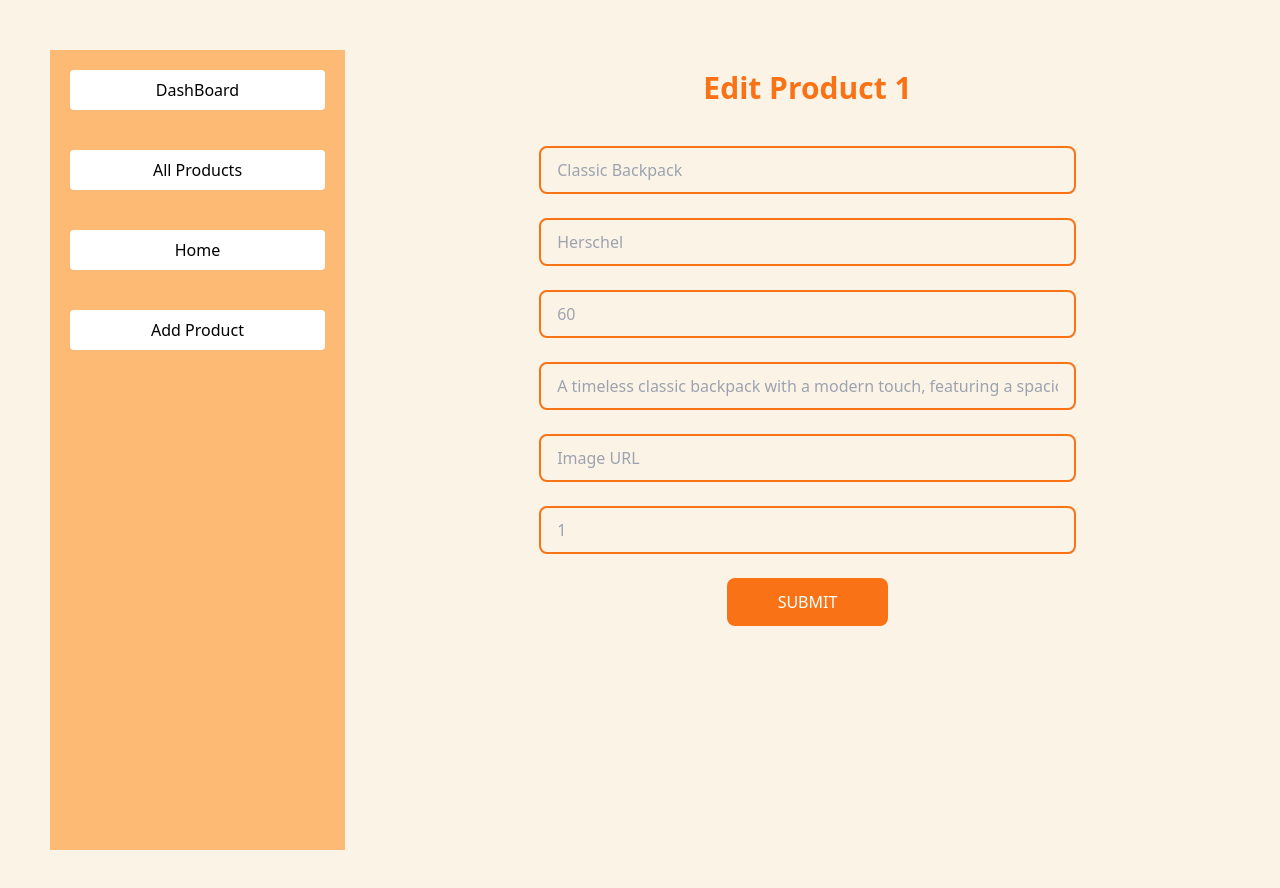
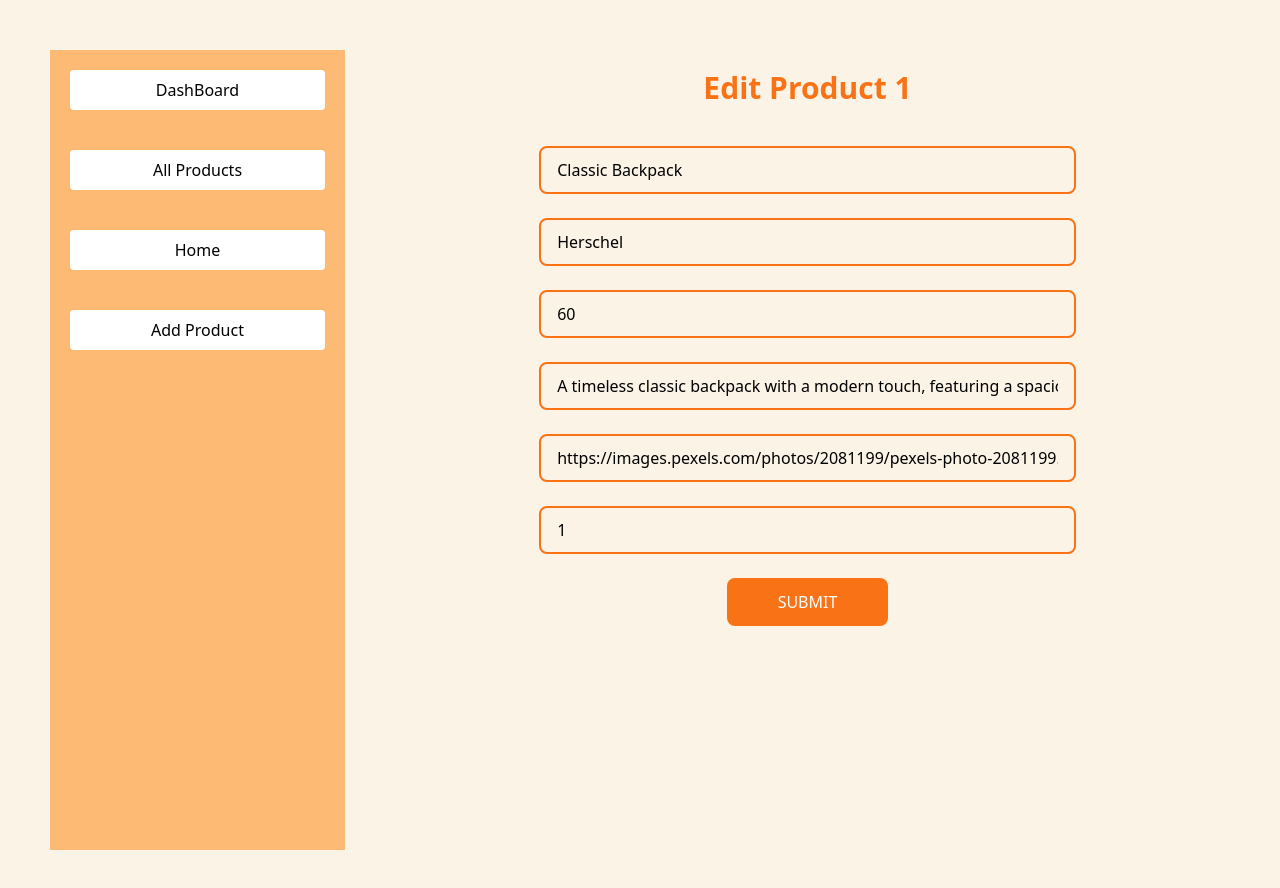
Before and after one commit to Rockrayhan/data-fetch---crud, a React (Vite) app: page /products/edit/1 in a window 1280 px wide. Shown: the top 888 px of the page. Built offline with nearby package versions, Linux system fonts and the light colour scheme; data requests are answered from the project's data file.

Commit message:
update complete

```diff
--- a/db.json
+++ b/db.json
@@ -74,19 +74,11 @@
     },
     {
       "id": "11",
-      "name": "asdasd",
+      "name": "table bag",
       "brand": "lucaku",
       "description": "asdasdsda",
       "img_url": "https://images.pexels.com/photos/1502216/pexels-photo-1502216.jpeg?auto=compress&cs=tinysrgb&w=1260&h=750&dpr=1",
       "price": "asdasd"
-    },
-    {
-      "id": "asdasd",
-      "name": "toasetas",
-      "brand": "asd",
-      "description": "asd",
-      "img_url": "asd",
-      "price": "asd"
     }
   ]
 }
--- a/src/pages/EditProduct.jsx
+++ b/src/pages/EditProduct.jsx
@@ -1,10 +1,22 @@
-import React from "react";
+import React, { useState } from "react";
 import toast, { Toaster } from "react-hot-toast";
 import { useLoaderData } from "react-router-dom";
-const EditProduct = () => {
+
+const EditProduct =  () => {
   const product = useLoaderData();
-  const { id, name, brand, description, img_url, price } = product;
-  const formSubmit = (e) => {
+
+
+  const [name, setName] = useState(product.name);
+  const [price, setPrice] = useState(product.price);
+  const [brand, setBrand] = useState(product.brand);
+  const [id, setId] = useState(product.id);
+  const [description, setDescription] = useState(product.description);
+  const [img_url, setImg_url] = useState(product.img_url);
+
+
+
+
+  const formSubmit = async(e) => {
     e.preventDefault();
 
     const form = e.target;
@@ -16,6 +28,20 @@ const EditProduct = () => {
     const price = form.price.value;
 
     const data = { id, name, brand, description, img_url, price };
+
+    await fetch(`http://localhost:3000/bags/${product.id}`, {
+      method: "PATCH",
+      headers: {
+        "Content-type": "application/json",
+      },
+      body: JSON.stringify(data),
+    })
+      .then((res) => res.json())
+      .then((data) => console.log(data),
+      form.reset() ,
+      toast.success('Updated Successfully ...')
+    );
+
     // console.log(data);
 
     // if (!window.confirm("Add the product?")) {
@@ -44,6 +70,8 @@ const EditProduct = () => {
           placeholder={name}
           name="name"
           className="input border-2  w-2/3 border-orange-500"
+          value={name}
+        onChange={(e) => setName(e.target.value)}
         />
         <br />
         <input
@@ -51,6 +79,8 @@ const EditProduct = () => {
           placeholder={brand}
           name="brand"
           className="input border-2  w-2/3 border-orange-500"
+          value={brand}
+        onChange={(e) => setBrand(e.target.value)}
         />
         <br />
         <input
@@ -58,6 +88,8 @@ const EditProduct = () => {
           placeholder={price}
           name="price"
           className="input border-2  w-2/3 border-orange-500"
+          value={price}
+          onChange={(e) => setPrice(e.target.value)}
         />
         <br />
         <input
@@ -65,6 +97,8 @@ const EditProduct = () => {
           placeholder={description}
           name="description"
           className="input border-2  w-2/3 border-orange-500"
+          value={description}
+          onChange={(e) => setDescription(e.target.value)}
         />
         <br />
         <input
@@ -72,6 +106,8 @@ const EditProduct = () => {
           placeholder="Image URL"
           name="img_url"
           className="input border-2  w-2/3 border-orange-500"
+          value={img_url}
+          onChange={(e) => setImg_url(e.target.value)}
         />
         <br />
         <input
@@ -79,6 +115,8 @@ const EditProduct = () => {
           placeholder={id}
           name="id"
           className="input border-2  w-2/3 border-orange-500"
+          value={id}
+          onChange={(e) => setId(e.target.value)}
         />
         <br />
 
```
